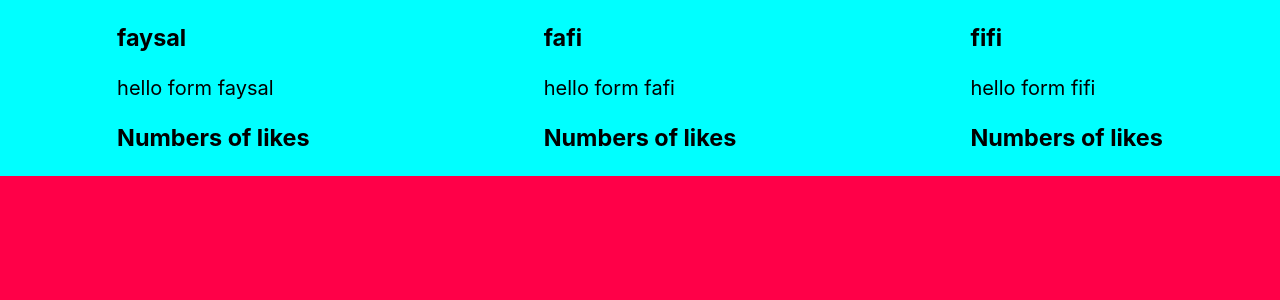
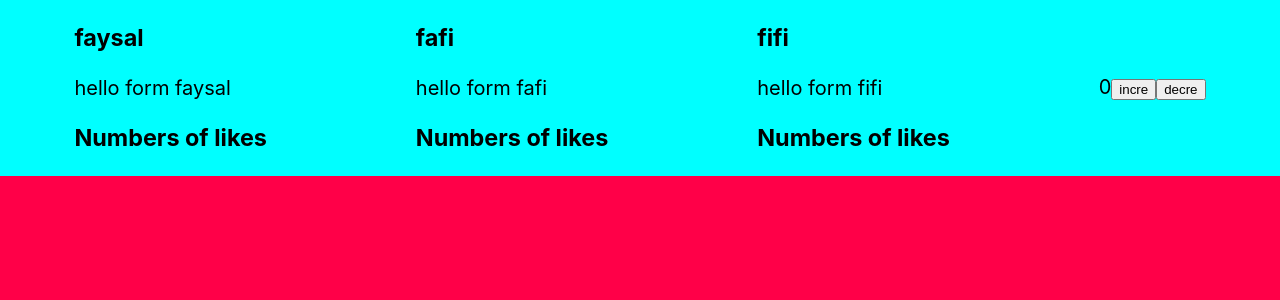
Before and after one commit to faysalsaade/React.js, a React (Create React App) app: page / in a window 1280 px wide. Shown: the top 300 px of the page. Built offline with nearby package versions, Linux system fonts and the light colour scheme.

Commit message:
create new project

```diff
--- a/src/App.js
+++ b/src/App.js
@@ -1,6 +1,7 @@
 import Tweet from "./components/tweet";
 import "./App.css";
-import { useState } from "react";
+import { React, useState } from "react";
+import Classtweet from "./components/Class tweet";
 function App() {
   const [Users, setUsers] = useState([
     {
@@ -26,31 +27,9 @@ function App() {
           likes={(user.likes = "Numbers of likes ")}
         />
       ))}
-      {/* <button
-        onClick={function () {
-          setcount(count + 1);
-        }}
-      >
-        + 1
-      </button>
-      <button
-        onClick={function () {
-          setcount(count - 1);
-        }}
-      >
-        - 1
-      </button>
-      <button
-        onClick={function () {
-          setcount(0);
-        }}
-      >
-        reset
-      </button>
-      {count} */}
+      <Classtweet />
     </div>
   );
 }
 
 export default App;
-//       <button onClick={() => setcount(count + 1)}>fif</button>
--- /dev/null
+++ b/src/components/Class tweet.js
@@ -0,0 +1,21 @@
+import { React, Component } from "react";
+
+class Classtweet extends Component {
+  state = {
+    count: 0,
+  };
+  render() {
+    return (
+      <div>
+        {this.state.count}
+        <button onClick={() => this.setState({ count: this.state.count + 1 })}>
+          incre
+        </button>
+        <button onClick={() => this.setState({ count: this.state.count - 1 })}>
+          decre
+        </button>
+      </div>
+    );
+  }
+}
+export default Classtweet;
```
